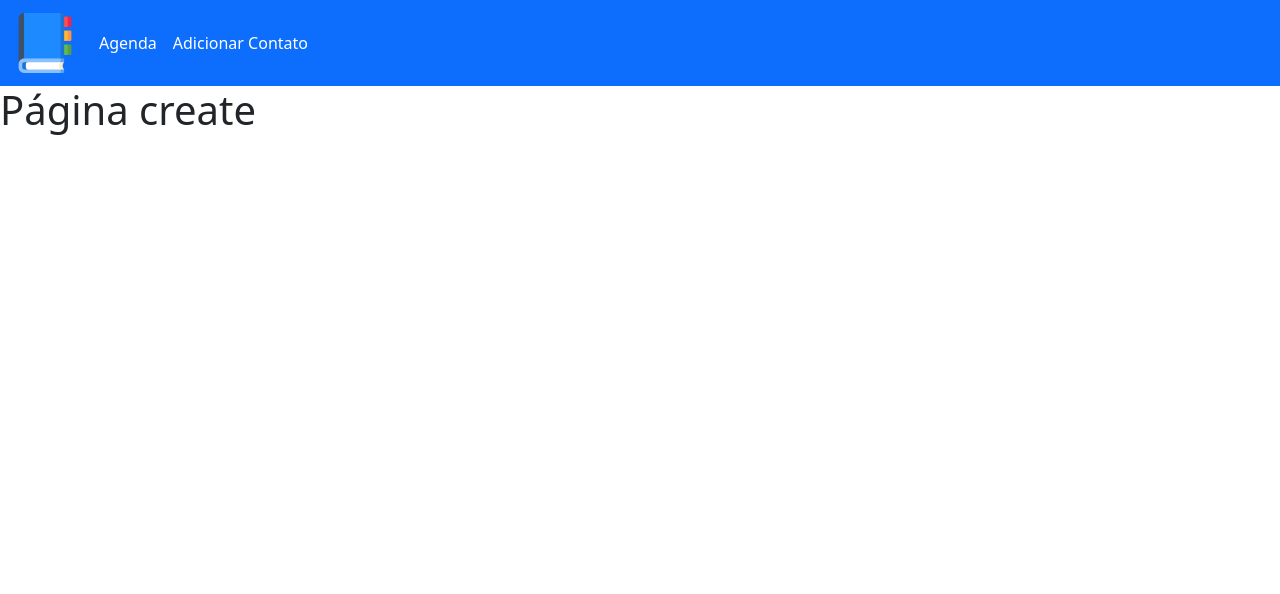
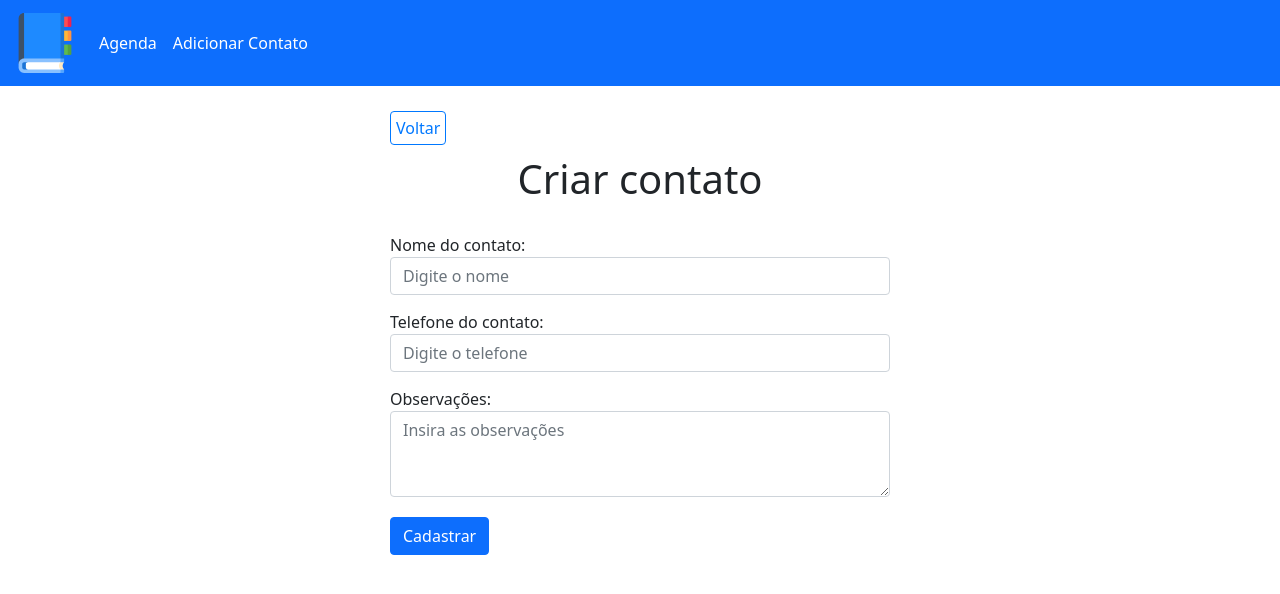
Before and after one commit to JoaopedroSassi/PJ-Agenda, a PHP site: page /create.php in a window 1280 px wide. Shown: the top 594 px of the page. Run offline with PHP 8.4, Linux system fonts and the light colour scheme; data that the repository does not hold is empty; some libraries are stand-ins or nearby versions.

Commit message:
Create.php + CSS create.php

```diff
--- a/create.php
+++ b/create.php
@@ -1,9 +1,26 @@
 <?php
    include_once('templates/header.php')
 ?>
-
-   <h1>Página create</h1>
-
+   <div class="container">
+      <?php include_once('templates/back_btn.php') ?>
+      <h1 id="main-title">Criar contato</h1>
+      <form id="create-form" action="<?= $BASE_URL ?>config/process.php" method="POST">
+         <input type="hidden" name="type" value="Create">
+         <div class="form-group">
+            <label for="name">Nome do contato:</label>
+            <input type="text" class="form-control" name="name" id="name" placeholder="Digite o nome" required>
+         </div>
+         <div class="form-group">
+            <label for="phone">Telefone do contato:</label>
+            <input type="text" class="form-control" name="phone" id="phone" placeholder="Digite o telefone" required>
+         </div>
+         <div class="form-group">
+            <label for="observations">Observações:</label>
+            <textarea type="text" class="form-control" name="observations" id="observations" placeholder="Insira as observações" rows="3"></textarea>
+         </div>
+         <button type="submit" id="btn-create" class="btn btn-primary">Cadastrar</button>
+      </form>
+   </div>
 <?php
    include_once('templates/footer.php')
 ?>
--- a/css/style.css
+++ b/css/style.css
@@ -98,3 +98,19 @@
    color: #FFF;
    background-color: #0078FF;
 }
+
+/* Create Contact */
+#btn-create{
+   margin-top: 20px;
+   margin-bottom: 30px;
+}
+
+#create-form input{
+   margin-bottom: 15px;
+}
+
+#create-form,
+#edit-form{
+   max-width: 500px;
+   margin: 0 auto;
+}
```
